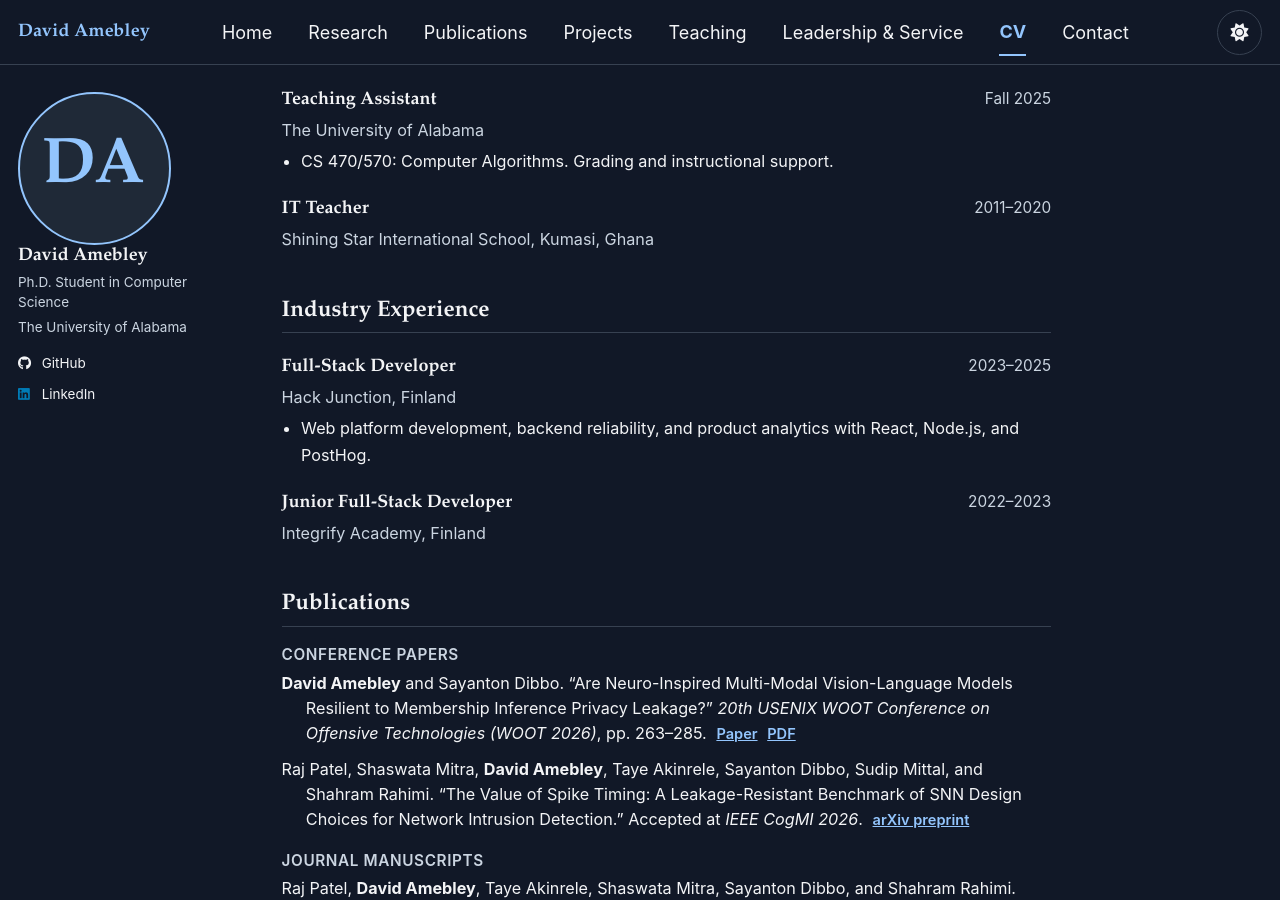
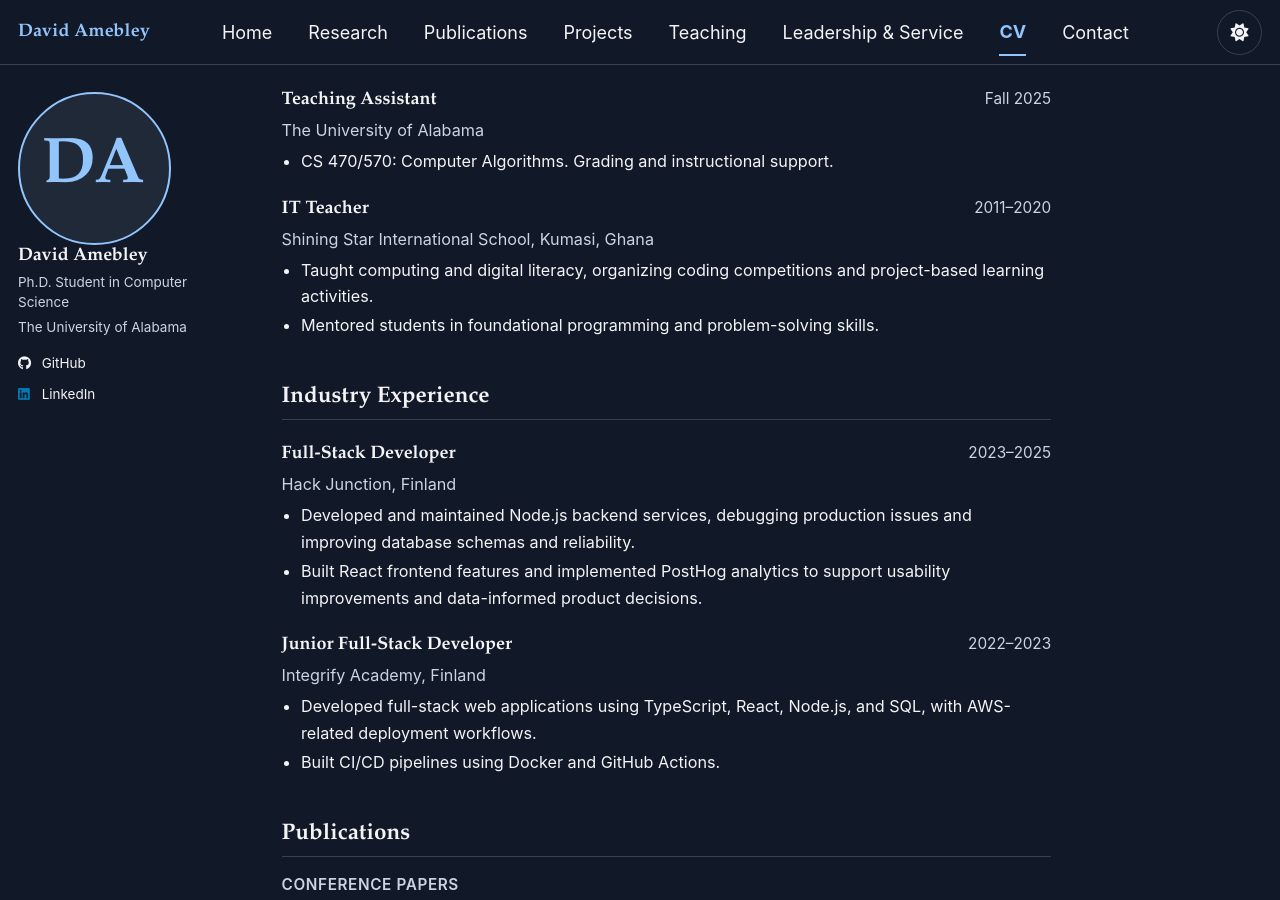
Before and after one commit to davidamebley/davidamebley.github.io, a Jekyll site: the page built from _pages/cv.md, in a window 1280 px wide and 900 px high, scrolled down 1170 px. Built offline with Jekyll 4.4.1, drawn with Linux system fonts in a browser that asks for light colours; a script bundle is joined from its source files by our own code; some of the changed text lies outside the part shown.

```diff
--- a/_data/cv.yml
+++ b/_data/cv.yml
@@ -43,16 +43,23 @@ teaching:
   - title: "IT Teacher"
     org: "Shining Star International School, Kumasi, Ghana"
     dates: "2011–2020"
+    details:
+      - "Taught computing and digital literacy, organizing coding competitions and project-based learning activities."
+      - "Mentored students in foundational programming and problem-solving skills."
 
 industry:
   - title: "Full-Stack Developer"
     org: "Hack Junction, Finland"
     dates: "2023–2025"
     details:
-      - "Web platform development, backend reliability, and product analytics with React, Node.js, and PostHog."
+      - "Developed and maintained Node.js backend services, debugging production issues and improving database schemas and reliability."
+      - "Built React frontend features and implemented PostHog analytics to support usability improvements and data-informed product decisions."
   - title: "Junior Full-Stack Developer"
     org: "Integrify Academy, Finland"
     dates: "2022–2023"
+    details:
+      - "Developed full-stack web applications using TypeScript, React, Node.js, and SQL, with AWS-related deployment workflows."
+      - "Built CI/CD pipelines using Docker and GitHub Actions."
 
 presentations:
   - title: "VLMLeaks: Membership Inference Attacks against Vision-Language Models"
@@ -78,14 +85,14 @@ training:
 # Only skills documented in the CV information supplied for the site
 skills:
   - category: "Programming"
-    items: "Python, JavaScript"
+    items: "Python, JavaScript, TypeScript"
   - category: "Frameworks and libraries"
     items: "React, Node.js, OpenCV"
   - category: "Databases"
-    items: "MySQL, MongoDB"
+    items: "SQL, MySQL, MongoDB"
   - category: "Machine learning"
     items: "Object detection (YOLOv5), vision-language models (BLIP, PaliGemma 2)"
   - category: "Security and privacy"
     items: "Membership inference attacks, black-box model evaluation"
   - category: "Development tools"
-    items: "Git, UML modeling, PostHog, AWS"
+    items: "Git, GitHub Actions, Docker, UML modeling, PostHog, AWS"
```
Also changed, not shown: README.md (+4 -3 lines), _layouts/cv-pdf.html (+15 -0 lines), 1 other file.
